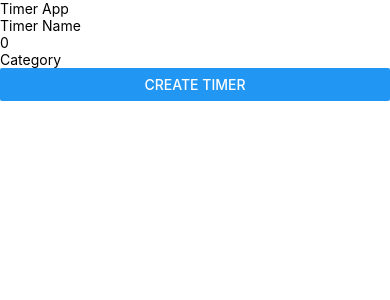
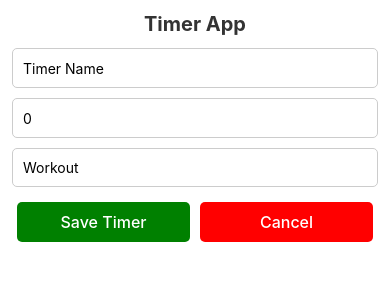
Before and after one commit to thesopan21/TimerApp, a React Native app: screen / in a window 390 px wide. Shown: the top 300 px of the page. Built offline with nearby package versions, Linux system fonts and the light colour scheme.

Commit message:
add category picker

```diff
--- /dev/null
+++ b/src/component/CategoryPicker/CategoryPicker.tsx
@@ -0,0 +1,93 @@
+import React, { useState } from 'react';
+import { View, Text, StyleSheet, TouchableOpacity, FlatList, Modal } from 'react-native';
+
+interface CategoryPickerProps {
+    categories: string[];
+    onCategorySelect: (category: string) => void;
+    initialCategory?: string;
+}
+
+const CategoryPicker: React.FC<CategoryPickerProps> = ({ categories, onCategorySelect, initialCategory }) => {
+    const [selectedCategory, setSelectedCategory] = useState(initialCategory || categories[0]);
+    const [modalVisible, setModalVisible] = useState(false);
+
+    const handleCategoryPress = (category: string) => {
+        setSelectedCategory(category);
+        onCategorySelect(category);
+        setModalVisible(false);
+    };
+
+    return (
+        <View style={styles.container}>
+            <TouchableOpacity style={styles.selectedCategory} onPress={() => setModalVisible(true)}>
+                <Text>{selectedCategory}</Text>
+            </TouchableOpacity>
+
+            <Modal
+                animationType="fade"
+                transparent={true}
+                visible={modalVisible}
+                onRequestClose={() => {
+                    setModalVisible(false);
+                }}
+            >
+                <View style={styles.modalContainer}>
+                    <View style={styles.modalContent}>
+                        <FlatList
+                            data={categories}
+                            keyExtractor={(item) => item}
+                            renderItem={({ item }) => (
+                                <TouchableOpacity style={styles.categoryItem} onPress={() => handleCategoryPress(item)}>
+                                    <Text>{item}</Text>
+                                </TouchableOpacity>
+                            )}
+                        />
+                        <TouchableOpacity style={styles.closeButton} onPress={() => setModalVisible(false)}>
+                            <Text style={styles.closeButtonText}>Close</Text>
+                        </TouchableOpacity>
+                    </View>
+                </View>
+            </Modal>
+        </View>
+    );
+};
+
+const styles = StyleSheet.create({
+    container: {
+        borderWidth: 1,
+        borderColor: '#ccc',
+        borderRadius: 5,
+        marginBottom: 10,
+        padding: 10,
+    },
+    selectedCategory: {
+        // Style for the currently selected category display
+    },
+    modalContainer: {
+        flex: 1,
+        justifyContent: 'center',
+        alignItems: 'center',
+        backgroundColor: 'rgba(0, 0, 0, 0.5)',
+    },
+    modalContent: {
+        backgroundColor: 'white',
+        padding: 20,
+        borderRadius: 10,
+        width: '80%',
+    },
+    categoryItem: {
+        padding: 10,
+        borderBottomWidth: 1,
+        borderBottomColor: '#eee',
+    },
+    closeButton: {
+        marginTop: 20,
+        alignItems: 'center',
+    },
+    closeButtonText: {
+        color: 'blue',
+        fontSize: 16,
+    },
+});
+
+export default CategoryPicker;
--- a/src/component/TestTimer.js
+++ b/src/component/TestTimer.js
@@ -2,6 +2,8 @@ import React, { useState, useEffect } from 'react';
 import { View, Text, StyleSheet, FlatList, TouchableOpacity, TextInput, Button, Modal } from 'react-native';
 import AsyncStorage from '@react-native-async-storage/async-storage';
 import { Bar } from 'react-native-progress';
+import CustomButton from './ButtonComponent/CustomButton';
+import CategoryPicker from './CategoryPicker/CategoryPicker';
 
 const TestTimer = () => {
   const [timers, setTimers] = useState([]);
@@ -10,6 +12,13 @@ const TestTimer = () => {
   const [modalVisible, setModalVisible] = useState(false);
   const [completedTimerName, setCompletedTimerName] = useState('');
   const [editingTimer, setEditingTimer] = useState(null);
+
+  const availableCategories = ["Workout", "Study", "Break", "Personal", "Office"];
+
+  const handleCategorySelection = (selectedCategory) => {
+    setNewTimer({ ...newTimer, category: selectedCategory });
+    console.log("Selected Category:", selectedCategory); // Log the selected category
+  };
 
 
   const loadTimers = async () => {
@@ -54,6 +63,10 @@ const TestTimer = () => {
       setNewTimer({ name: '', duration: 0, category: '' });
     }
   };
+
+  const handleCancel = () => {
+    // clear all form fields
+  }
 
   const deleteTimer = (id) => {
     setTimers(timers.filter(timer => timer.id !== id));
@@ -136,6 +149,8 @@ const TestTimer = () => {
     <View style={styles.container}>
       <Text style={styles.title}>Timer App</Text>
       {/* Timer Input */}
+      <View style={styles.inputContainer}>
+
         <TextInput
           style={styles.input}
           placeholder="Timer Name"
@@ -147,20 +162,38 @@ const TestTimer = () => {
           placeholder="Duration (minutes)"
           keyboardType="numeric"
           value={newTimer.duration.toString()}
-        onChangeText={text => setNewTimer({ ...newTimer, duration: parseInt(text) || 0 })} // Parse as integer
-      />
-      <TextInput
-        style={styles.input}
-        placeholder="Category"
-        value={newTimer.category}
-        onChangeText={text => setNewTimer({ ...newTimer, category: text })}
+          onChangeText={text => setNewTimer({ ...newTimer, duration: parseInt(text) || 0 })}
         />
 
-      {editingTimer ? (
+        <CategoryPicker
+          categories={availableCategories}
+          onCategorySelect={handleCategorySelection}
+        />
+
+        {
+          editingTimer ?
+            (
               <Button title="Update Timer" onPress={updateTimer} />
-      ) : (
-        <Button title="Create Timer" onPress={createTimer} />
-      )}
+            )
+            :
+            (
+              <View style={styles.buttonContainer}>
+                <CustomButton
+                  style={styles.saveButton}
+                  textStyle={styles.saveButtonText}
+                  title="Save Timer"
+                  onPress={createTimer}
+                />
+                <CustomButton
+                  title="Cancel"
+                  style={styles.cancelButton}
+                  onPress={handleCancel}
+                />
+              </View>
+            )
+        }
+      </View>
+
       <FlatList
         data={Array.from(new Set(timers.map(timer => timer.category)))} // Get unique categories
         keyExtractor={item => item}
@@ -226,7 +259,42 @@ const TestTimer = () => {
 };
 
 const styles = StyleSheet.create({
-  // ... (other styles remain the same)
+  title: {
+    paddingVertical: 12,
+    fontSize: 20,
+    fontWeight: 'bold',
+    textAlign: 'center',
+    color: '#333'
+  },
+  inputContainer: {
+    marginBottom: 20,
+    paddingHorizontal: 12
+  },
+  input: {
+    height: 40,
+    borderColor: '#ccc',
+    borderWidth: 1,
+    marginBottom: 10,
+    paddingHorizontal: 10,
+    backgroundColor: 'white',
+    borderRadius: 5,
+  },
+  buttonContainer: {
+    flexDirection: 'row',
+    justifyContent: 'center',
+    alignItems: 'center'
+  },
+  saveButton: {
+    backgroundColor: 'green',
+    flex: 1
+  },
+  cancelButton: {
+    flex: 1,
+    backgroundColor: 'red'
+  },
+  saveButtonText: {
+
+  },
   categoryHeader: {
     flexDirection: 'row',
     justifyContent: 'space-between',
```
Also changed, not shown: App.tsx (line endings or trailing spaces). Lines whose indentation alone changed are shown as unchanged.
